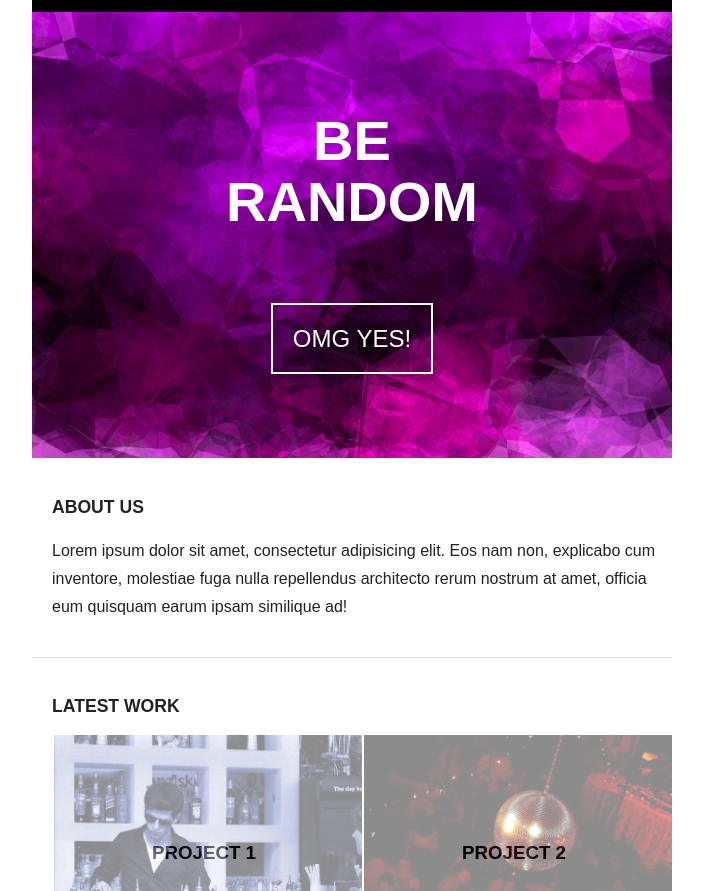
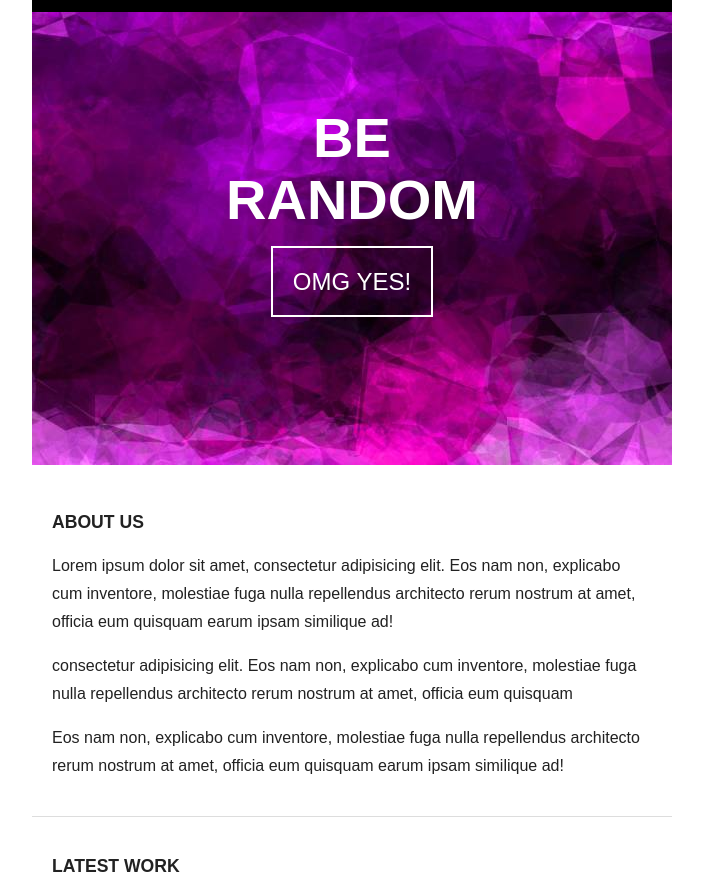
Before and after one commit to gvespasiano/Random-Design-Co, a plain HTML site: page index.html in a window 1280 px wide. Shown: the part 59-950 px from the top of the page, without its empty margins (308-1011 px from the left). Drawn offline with nearby package versions, Linux system fonts and the light colour scheme.

Commit message:
Additional Conent

```diff
--- a/css/main.css
+++ b/css/main.css
@@ -142,24 +142,37 @@ header h1{
 	clear:both;
 	margin-top:67px;
 	width:640px;
-    background-image: url("../img/purple-bg.jpeg");
 	background-repeat:no-repeat;
 	height:450px;
 	text-align:center;
-	background-color:red;
-	color:white;
-	line-height:.3em;
+	float:left;
+}
+.intro img{
+	position:relative;
+	object-fit:contain;
+	top:-400px;
+	left:0px;
+	z-index:-1;
 }
 .intro h2{
 	padding-top:75px;
 	padding-bottom:30px;
 	font-size:350%;
+	position:relative;
+	top:-50px;
+	line-height:.1em;
+	color:white;
+	text-align:center;
 }
 .intro a{
 	color:white;
 	font-size:150%;
 	border:solid white 2px;
 	padding:20px;
+	position:relative;
+	top:-600px;
+	left:0px;
+	margin-top:40px;
 }
 .intro a:hover{
 	background-color:white;
@@ -171,19 +184,23 @@ header h1{
 	line-height:1.75em;
 	border-bottom:1px solid #dddddd;
 	width:100%;
-	padding: 20px 0px 20px 20px;
+	padding: 20px 20px 20px 20px;
 	padding-bottom:20px;
 	padding-left:20px;
 	width:640px;
+	position:relative;
+	top:50px;
 }
 .body2{
 	line-height:1.75em;
 	width:100%;
-	padding: 20px 0px 20px 20px;
+	padding: 20px 20px 20px 20px;
 	padding-bottom:90px;
 	padding-left:20px;
 	width:640px;
 	margin-bottom:20px;
+	position:relative;
+	top:50px;
 }
 .body h2{
 	font-size:110%;
@@ -196,12 +213,15 @@ header h1{
 	color:black;
 	float:left;
 	position:relative;
+	object-fit:cover;
+	height:225px;
 }
 .portfolio img{
 	width:100%;
 	padding-left:2px;
 	padding-bottom:2px;
 	opacity:0.45;
+
 }
 .portfolio h3{
 	position:absolute;
@@ -225,7 +245,8 @@ header h1{
 	clear:both;
 	border-top:1px solid #dddddd;
 	width:640px;
-
+	position:relative;
+	top:-400px
 }
 
 
--- a/index.html
+++ b/index.html
@@ -31,6 +31,7 @@
 	<p>BE</p>
 	<p> RANDOM </p>
 </h2>
+<img src="img/purple-bg.jpeg">
  <a href="#" class="cta">OMG YES!</a>
 </section>
 <section class="body">
@@ -40,6 +41,8 @@
     <p>
 	  Lorem ipsum dolor sit amet, consectetur adipisicing elit. Eos nam non, explicabo cum inventore, molestiae fuga nulla repellendus architecto rerum 		nostrum at amet, officia eum quisquam earum ipsam similique ad!
 	</p>
+	<p>consectetur adipisicing elit. Eos nam non, explicabo cum inventore, molestiae fuga nulla repellendus architecto rerum 		nostrum at amet, officia eum quisquam </p>
+	<p>Eos nam non, explicabo cum inventore, molestiae fuga nulla repellendus architecto rerum 		nostrum at amet, officia eum quisquam earum ipsam similique ad!</p>
 </section>
 <section class="body2">
   <h2>LATEST WORK</h2>
@@ -87,9 +90,33 @@
   <img src="img/7-bar.jpg" alt="project 7">
   </a>
 </article>
-
+<article class="portfolio">
+	<a href="#">
+  <h3>PROJECT 8</h3>
+  <img src="img/stock1.png" alt="project 7">
+  </a>
+</article>
+<article class="portfolio">
+	<a href="#">
+  <h3>PROJECT 9</h3>
+  <img src="img/stock2.png" alt="project 7">
+  </a>
+</article>
+<article class="portfolio">
+	<a href="#">
+  <h3>PROJECT 10</h3>
+  <img src="img/stock3.png" alt="project 7">
+  </a>
+</article>
 </section>
-
+<section class="intro">
+<h2>
+	<p>CONTACT</p>
+	<p> US </p>
+	<img src="img/contact.png" width="640px">
+</h2>
+ <a href="#" class="cta">info@randomdesignco.com</a>
+</section>
 <section id="footer">
   © 2016 Random Design Co.
 </section>
```
Also changed, not shown: img/stock1.png (added), img/stock2.png (added), img/stock3.png (added), 1 other file.
